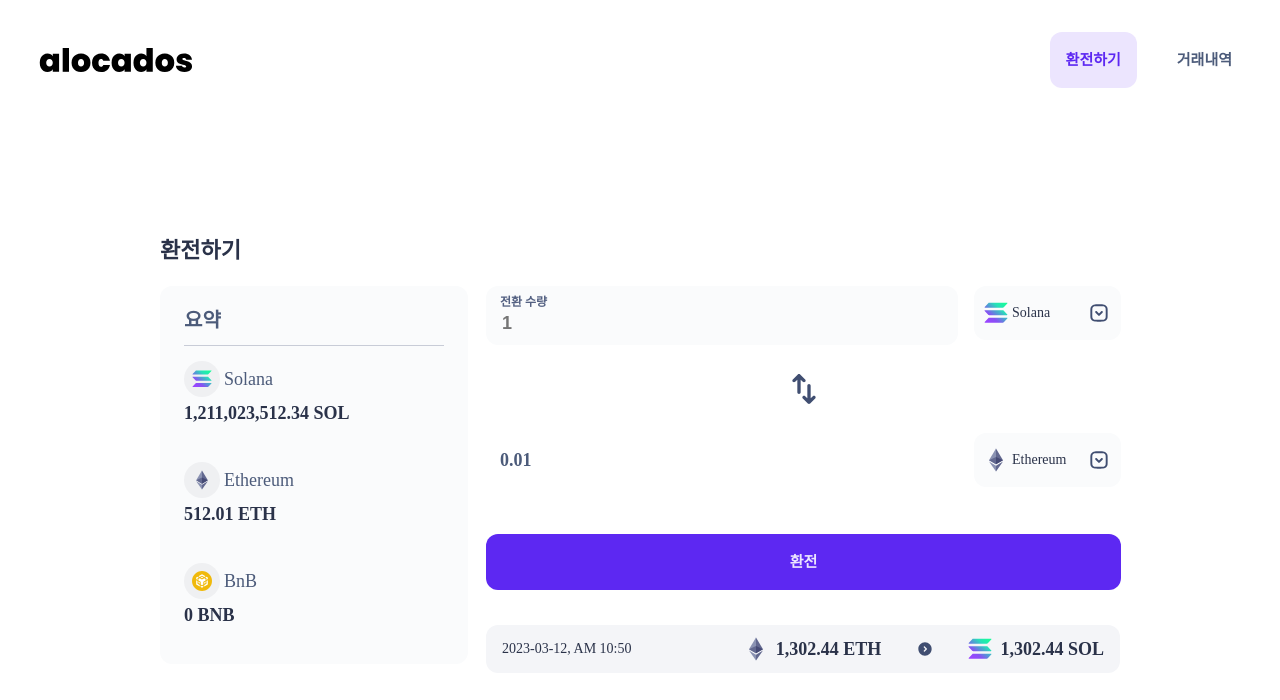
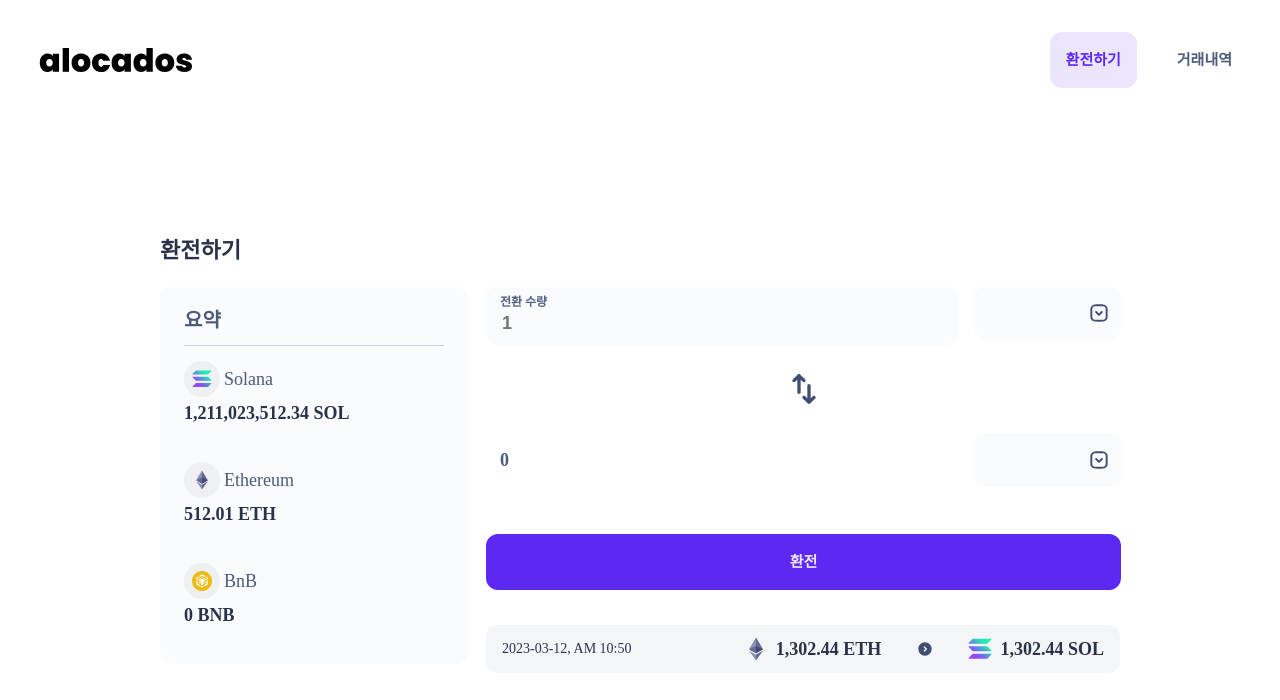
Before and after one commit to Sonwanseo/alocados-frontend-task, a React (Create React App) app: page /exchanging-money in a window 1280 px wide. Shown: the top 700 px of the page. Built offline with nearby package versions, Linux system fonts and the light colour scheme.

Commit message:
feat: select 컴포넌트 초기 값 undefined 설정

```diff
--- a/src/pages/ExchangingMoney/components/Exchange/Exchange.tsx
+++ b/src/pages/ExchangingMoney/components/Exchange/Exchange.tsx
@@ -49,8 +49,8 @@
 `;
 
 type Props = {
-  targetType: TokenType;
-  resultType: TokenType;
+  targetType: TokenType | undefined;
+  resultType: TokenType | undefined;
   resultAmount: number;
   noneHoldingError: boolean;
   minimumAmountShortageError: boolean;
--- a/src/pages/ExchangingMoney/components/Select/Select.tsx
+++ b/src/pages/ExchangingMoney/components/Select/Select.tsx
@@ -42,7 +42,7 @@
 `;
 
 type Props = {
-  tokenType: TokenType;
+  tokenType: TokenType | undefined;
   changeToken: (token: TokenType) => void;
 };
 
@@ -59,8 +59,12 @@
   return (
     <Container>
       <TokenWrapper>
-        <TokenImage src={getTokenImageByType(tokenType)} />
-        <Text caption>{tokenType}</Text>
+        {tokenType && (
+          <>
+            <TokenImage src={getTokenImageByType(tokenType)} />
+            <Text caption>{tokenType}</Text>
+          </>
+        )}
       </TokenWrapper>
       {showDropDown && (
         <DropDownWrapper column>
--- a/src/pages/ExchangingMoney/useExchangingMoney.tsx
+++ b/src/pages/ExchangingMoney/useExchangingMoney.tsx
@@ -4,9 +4,9 @@
 import { useTokenStore } from 'store';
 
 export function useExchangingMoney() {
-  const [targetType, setTargetType] = React.useState<TokenType>('Solana');
+  const [targetType, setTargetType] = React.useState<TokenType | undefined>(undefined);
   const [targetAmount, setTargetAmount] = React.useState('1');
-  const [resultType, setResultType] = React.useState<TokenType>('Ethereum');
+  const [resultType, setResultType] = React.useState<TokenType | undefined>(undefined);
   const [resultAmount, setResultAmount] = React.useState(0);
   const [noneHoldingError, setNoneHoldingError] = React.useState(false);
   const [minimumAmountShortageError, setMinimumAmountShortageError] = React.useState(false);
@@ -26,6 +26,7 @@
   });
 
   React.useEffect(() => {
+    if (!targetType || !resultType) return;
     setResultAmount(TokenService.getResultAmount(targetType, targetAmount, resultType));
   }, [targetType, targetAmount, resultType]);
 
@@ -42,6 +43,8 @@
   };
 
   const checkNoneHoldingError = () => {
+    if (!targetType) return;
+
     if (tokens[targetType] <= 0) setNoneHoldingError(true);
     else setNoneHoldingError(false);
   };
--- a/src/services/TokenService.ts
+++ b/src/services/TokenService.ts
@@ -2,7 +2,7 @@
 
 export const getResultAmount = (targetType: TokenType, targetAmount: string, resultType: TokenType) => {
   const targetAmountNumber = parseFloat(targetAmount);
-  let resultAmount = 0;
+  let resultAmount = targetAmountNumber;
 
   if (targetType === 'Solana') {
     if (resultType === 'Ethereum') resultAmount = targetAmountNumber / 100;
--- a/src/utils/token.ts
+++ b/src/utils/token.ts
@@ -29,7 +29,7 @@
   }
 }
 
-export function getUnselectedToken(selectedToken: TokenType) {
+export function getUnselectedToken(selectedToken: TokenType | undefined) {
   const tokenArr: TokenType[] = ['Solana', 'Ethereum', 'BnB'];
 
   return tokenArr.filter((item) => item !== selectedToken);
```
